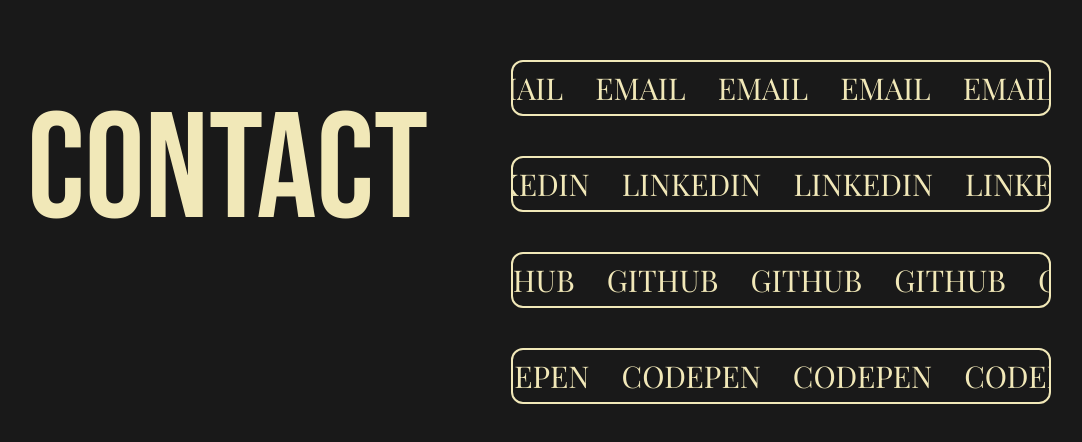
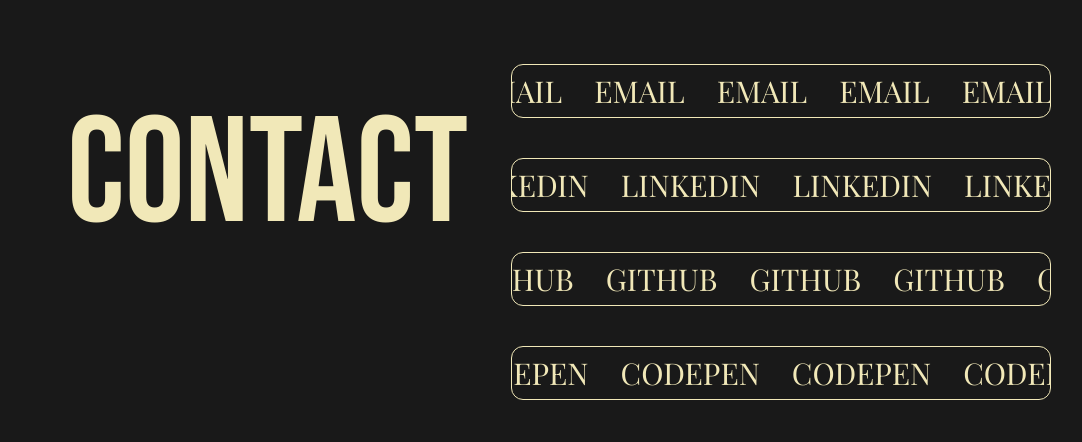
Before and after one commit to jorboare/portfolio2024, a React (Vite) app: page / in a window 1280 px wide. Shown: the part 7407-7849 px from the top of the page, without its empty margins (149-1231 px from the left). Built offline with nearby package versions, Linux system fonts and the light colour scheme; the HTML template or start-up script is replaced by a standard one; a web font is replaced by a local one.

Commit message:
Styling Contact Section

```diff
--- a/src/components/contact/Contact.tsx
+++ b/src/components/contact/Contact.tsx
@@ -15,7 +15,7 @@
     >
       <div className="z-30 grid grid-cols-2 grid-rows-4 justify-start sm:gap-0 md:gap-10">
         <div className="relative col-start-1 w-full  sm:col-span-2 md:col-span-1 md:row-span-4 md:pl-24 ">
-          <h1 className="font-accent text-primary  sm:text-[50px] md:text-[80px] lg:text-[100px] xl:text-[150px]">
+          <h1 className="dottedRed pl-10 font-accent text-primary sm:mb-5  sm:text-[50px] md:mb-0 md:rounded-xl md:text-[80px] lg:text-[100px] xl:text-[150px]">
             Contact
           </h1>
         </div>
--- a/src/utils/marqueeTexts/MarqueeText.tsx
+++ b/src/utils/marqueeTexts/MarqueeText.tsx
@@ -9,7 +9,7 @@
 const MarqueeText: React.FC<props> = (props) => {
   return (
     <div
-      className="marqueeContainer max-h-16 w-full whitespace-nowrap rounded-xl border-2 border-primary text-primary hover:bg-primary hover:text-background sm:col-span-2 sm:col-start-1 sm:row-span-1 md:col-span-1 md:col-start-2"
+      className="marqueeContainer max-h-16 w-full whitespace-nowrap rounded-xl border border-primary text-primary transition-all hover:border-secondAccent hover:bg-primary hover:text-secondAccent sm:col-span-2 sm:col-start-1 sm:row-span-1 md:col-span-1 md:col-start-2"
       onClick={props.clickAction && props.clickAction}
     >
       <Link to={props.link} target="_blank">
```
